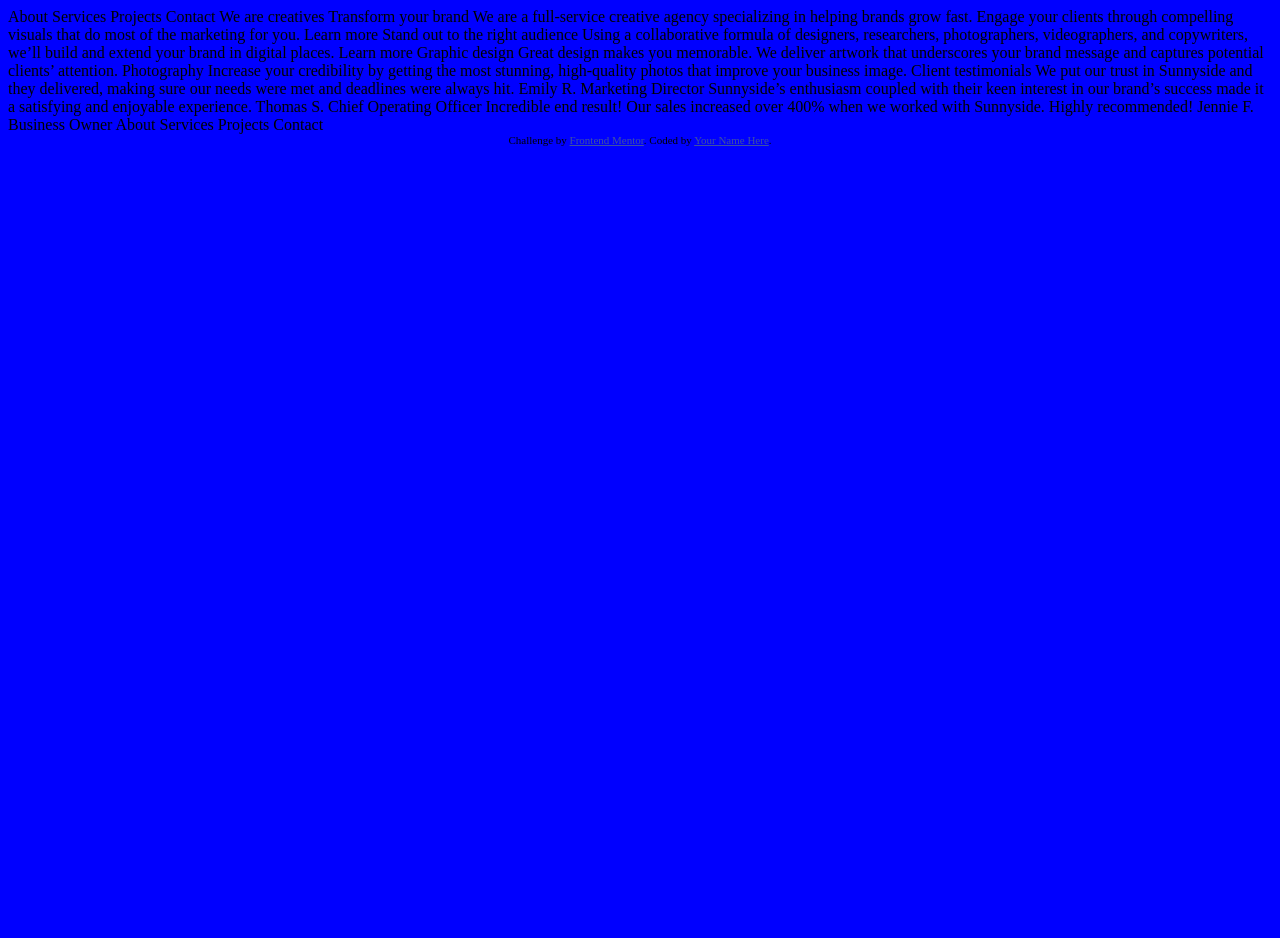
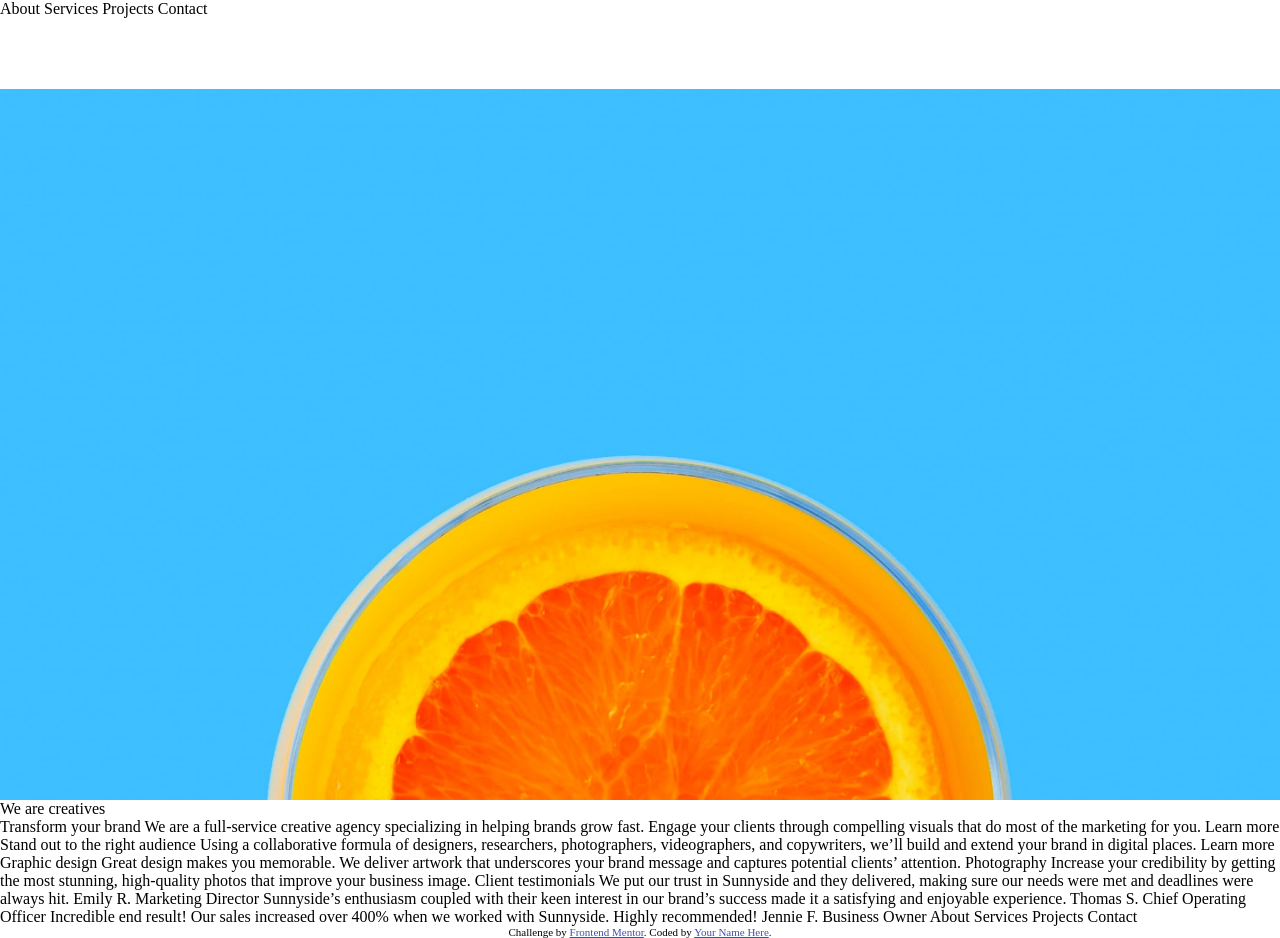
Before and after one commit to Olkens/FEM-sunnyside, a website: page src/index.html in a window 1280 px wide. Before the commit the page ends 800 px from the top, so only its background shows below. Drawn offline with Linux system fonts and the light colour scheme.

Commit message:
added styles

```diff
--- a/src/index.html
+++ b/src/index.html
@@ -16,12 +16,16 @@
   </style>
 </head>
 <body>
-  About
+  <main>
+    <nav> About
   Services
   Projects
-  Contact
+  Contact</nav>
+<header>
+  We are creatives
+</header>
+  </main>
 
-  We are creatives
 
   Transform your brand
 
--- a/src/scss/main.scss
+++ b/src/scss/main.scss
@@ -1,5 +1,17 @@
-$red: blue;
+$softRed: hsl(7, 99%, 70%);
+$yellow: hsl(51, 100%, 49%);
+$darkCyan: hsl(167, 40%, 24%);
+$darkBlue: hsl(198, 62%, 26%);
+$darkModerateCyan: hsl(168, 34%, 41%);
+body {
+  padding: 0;
+  margin: 0;
+}
 
-body{
-    background-color: $red;
+nav {
+  background-image: url(../../images/desktop/image-header.jpg);
+  height: 100vh;
+  background-position: center bottom;
+  background-repeat: no-repeat;
+  background-size: 100%;
 }
```
Also changed, not shown: public/css/main.css, 1 other file.
